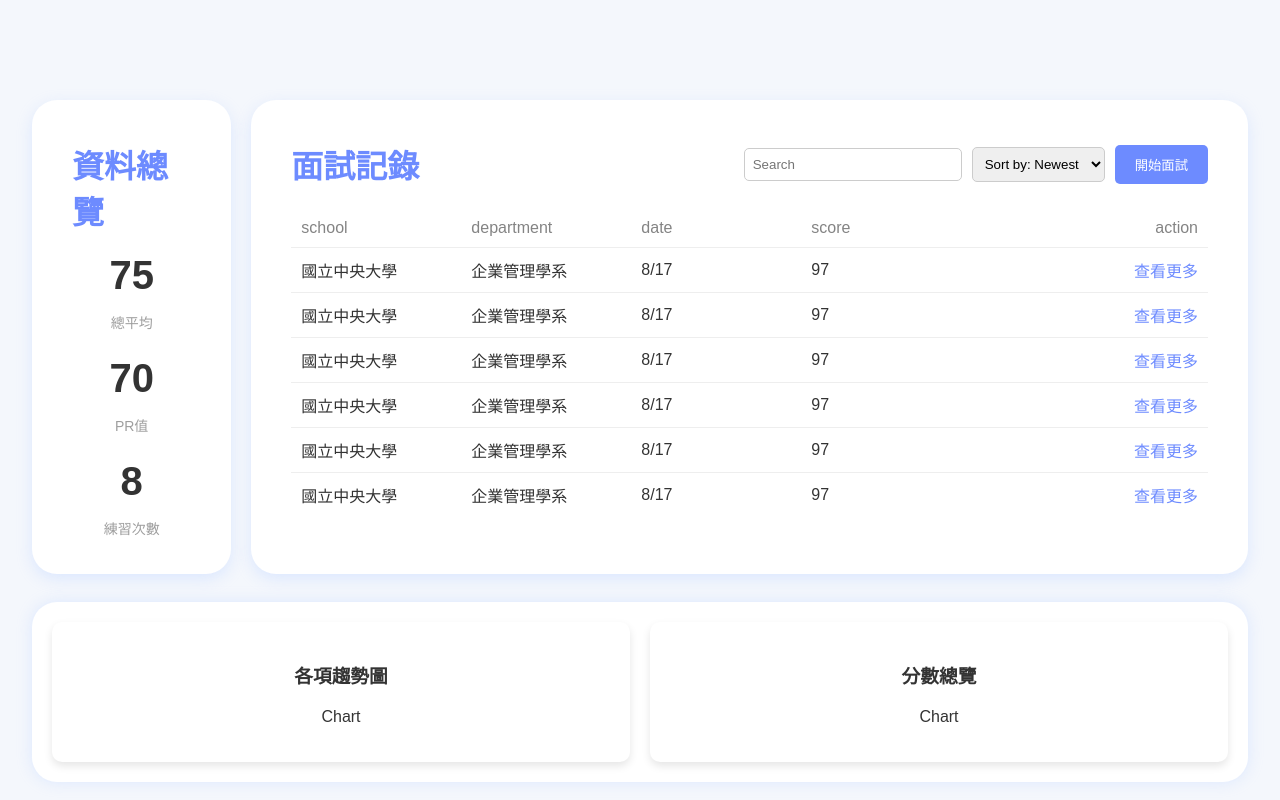
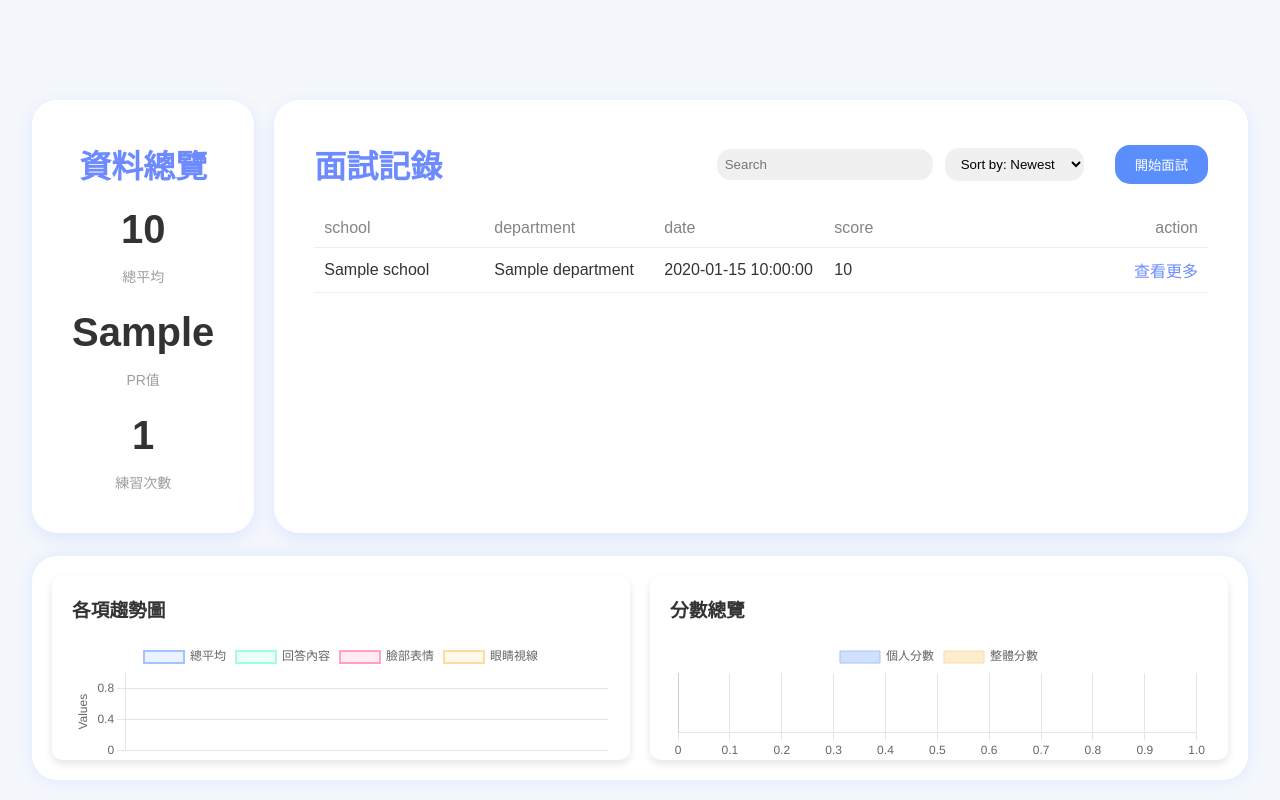
Before and after one commit to danwan1027/Mock-Interview, a Flask app: template Server/mock_interview/templates/studentDashboard.html in a window 1280 px wide. Run offline with Flask 3, Linux system fonts and the light colour scheme; the template is opened without the code that fills it: most values are stand-ins (such as "Sample title", 1, 10 or a date in 2020); some libraries are stand-ins or nearby versions.

Commit message:
feat:studentDashboard chart

```diff
--- a/Server/mock_interview/static/css/studentDashboard.css
+++ b/Server/mock_interview/static/css/studentDashboard.css
@@ -13,7 +13,7 @@ body {
 .container {
     display: grid;
     grid-template-columns: 1fr 5fr;
-    grid-template-rows: 1fr 2fr;
+    grid-template-rows: 1fr 1fr;
     grid-gap: 20px;
 
     height: 85%;
@@ -73,22 +73,32 @@ body {
 
 .search-sort input {
     padding: 8px;
-    border-radius: 5px;
-    border: 1px solid #ccc;
+    border-radius: 15px;
+    border: 1px solid #ffffff;
+    background-color: #f0f0f0;
     width: 200px;
 }
 
 .search-sort select {
-    padding: 8px;
-    border-radius: 5px;
-    border: 1px solid #ccc;
+    padding: 8px 12px;
+    border-radius: 15px;
+    border: 1px solid #ffffff;
+    background-color: #f0f0f0;
+
+}
+.search-container .search-icon {
+    position: absolute;
+    left: 10px;
+    font-size: 16px;
+    color: #999;
 }
 
 .search-sort button {
-    background-color: #6d8bff;
+    background-color: #5A8EFC;
     color: #fff;
     padding: 10px 20px;
-    border-radius: 5px;
+    margin-left: 20px;
+    border-radius: 15px;
     border: none;
     cursor: pointer;
 }
@@ -170,7 +180,7 @@ a {
 .charts {
     grid-column: span 2;
     background-color: #fff;
-    padding: 20px;
+    padding: 20px 20px;
     border-radius: 25px;
     box-shadow: 0 0 15px rgba(214, 227, 255, 0.8);     display: grid;
     grid-template-columns: 1fr 1fr;
@@ -180,15 +190,16 @@ a {
 .chart-item {
     background-color: #fff;
     border-radius: 10px;
-    padding: 20px;
+    padding: 0 20px; /* Removed vertical padding, kept horizontal padding */
     box-shadow: 0 4px 8px rgba(0, 0, 0, 0.1);
-    text-align: center;
+    text-align: left; /* Align text to the left */
 }
 
 .chart-item h3 {
-    margin-bottom: 20px;
     color: #333;
+    text-align: left; /* Ensure h3 is aligned to the left */
 }
+
 
 .line {
     border-bottom: 2px solid #cee1ff;
--- a/Server/mock_interview/templates/studentDashboard.html
+++ b/Server/mock_interview/templates/studentDashboard.html
@@ -1,29 +1,35 @@
 <!DOCTYPE html>
 <html lang="en">
+
 <head>
     <meta charset="UTF-8">
     <meta name="viewport" content="width=device-width, initial-scale=1.0">
     <title>Dashboard</title>
     <link rel="stylesheet" href="../static/css/studentDashboard.css">
+    <script src="https://cdn.jsdelivr.net/npm/chart.js"></script>
 </head>
+
 <body>
     <div class="container">
+        <!-- Overview Section -->
         <div class="overview">
             <h1>資料總覽</h1>
             <div class="overview-item">
-                <h2>75</h2>
+                <h2>{{ overview_data.average }}</h2>
                 <p>總平均</p>
             </div>
+
             <div class="overview-item">
-                <h2>70</h2>
+                <h2>{{ overview_data.pr_value }}</h2>
                 <p>PR值</p>
             </div>
             <div class="overview-item">
-                <h2>8</h2>
+                <h2>{{ overview_data.practice_count }}</h2>
                 <p>練習次數</p>
             </div>
         </div>
 
+        <!-- Records Section -->
         <div class="records">
             <div class="header">
                 <h1>面試記錄</h1>
@@ -31,7 +37,6 @@
                     <input type="text" placeholder="Search">
                     <select>
                         <option>Sort by: Newest</option>
-                        <!-- Add more options if needed -->
                     </select>
                     <button>開始面試</button>
                 </div>
@@ -47,72 +52,135 @@
                     </tr>
                 </thead>
                 <tbody>
+                    {% for record in interview_records %}
                     <tr>
-                        <td class="align-left">國立中央大學</td>
-                        <td class="align-left">企業管理學系</td>
-                        <td class="align-left">8/17</td>
-                        <td class="align-left">97</td>
+                        <td class="align-left">{{ record.school }}</td>
+                        <td class="align-left">{{ record.department }}</td>
+                        <td class="align-left">{{ record.date }}</td>
+                        <td class="align-left">{{ record.score }}</td>
                         <td class="align-right"><a href="#">查看更多</a></td>
                     </tr>
-                    <tr>
-                        <td class="align-left">國立中央大學</td>
-                        <td class="align-left">企業管理學系</td>
-                        <td class="align-left">8/17</td>
-                        <td class="align-left">97</td>
-                        <td class="align-right"><a href="#">查看更多</a></td>
-                    </tr><tr>
-                        <td class="align-left">國立中央大學</td>
-                        <td class="align-left">企業管理學系</td>
-                        <td class="align-left">8/17</td>
-                        <td class="align-left">97</td>
-                        <td class="align-right"><a href="#">查看更多</a></td>
-                    </tr><tr>
-                        <td class="align-left">國立中央大學</td>
-                        <td class="align-left">企業管理學系</td>
-                        <td class="align-left">8/17</td>
-                        <td class="align-left">97</td>
-                        <td class="align-right"><a href="#">查看更多</a></td>
-                    </tr><tr>
-                        <td class="align-left">國立中央大學</td>
-                        <td class="align-left">企業管理學系</td>
-                        <td class="align-left">8/17</td>
-                        <td class="align-left">97</td>
-                        <td class="align-right"><a href="#">查看更多</a></td>
-                    </tr><tr>
-                        <td class="align-left">國立中央大學</td>
-                        <td class="align-left">企業管理學系</td>
-                        <td class="align-left">8/17</td>
-                        <td class="align-left">97</td>
-                        <td class="align-right"><a href="#">查看更多</a></td>
-                    </tr><tr>
-                        <td class="align-left">國立中央大學</td>
-                        <td class="align-left">企業管理學系</td>
-                        <td class="align-left">8/17</td>
-                        <td class="align-left">97</td>
-                        <td class="align-right"><a href="#">查看更多</a></td>
-                    </tr><tr>
-                        <td class="align-left">國立中央大學</td>
-                        <td class="align-left">企業管理學系</td>
-                        <td class="align-left">8/17</td>
-                        <td class="align-left">97</td>
-                        <td class="align-right"><a href="#">查看更多</a></td>
-                    </tr>
+                    {% endfor %}
                 </tbody>
             </table>
-
-
         </div>
 
+        <!-- Charts Section -->
         <div class="charts">
             <div class="chart-item">
                 <h3>各項趨勢圖</h3>
-                <p>Chart</p>
+                <canvas id="trendChart"></canvas>
             </div>
+
             <div class="chart-item">
                 <h3>分數總覽</h3>
-                <p>Chart</p>
+                <canvas id="scoreOverviewChart"></canvas>
             </div>
         </div>
     </div>
+
+    <!-- JavaScript to Render Charts -->
+    <script>
+        var trendChartData = {
+            labels: {{ trend_chart_data.labels | safe }},
+            datasets: [
+                {
+                    label: '總平均',
+                    data: {{ trend_chart_data.datasets.total_avg | safe }},
+                    borderColor: 'rgba(160, 196, 255, 1)',
+                    backgroundColor: 'rgba(160, 196, 255, 0.2)',
+                    borderWidth: 2
+                },
+                {
+                    label: '回答內容',
+                    data: {{ trend_chart_data.datasets.content_quality | safe }},
+                    borderColor: 'rgba(160, 255, 219, 1)',
+                    backgroundColor: 'rgba(160, 255, 219, 0.2)',
+                    borderWidth: 2
+                },
+                {
+                    label: '臉部表情',
+                    data: {{ trend_chart_data.datasets.facial_expression | safe }},
+                    borderColor: 'rgba(255, 160, 196, 1)',
+                    backgroundColor: 'rgba(255, 160, 196, 0.2)',
+                    borderWidth: 2
+                },
+                {
+                    label: '眼睛視線',
+                    data: {{ trend_chart_data.datasets.eye_contact | safe }},
+                    borderColor: 'rgba(255, 219, 160, 1)',
+                    backgroundColor: 'rgba(255, 219, 160, 0.2)',
+                    borderWidth: 2
+                }
+            ]
+        };
+
+        var ctx1 = document.getElementById('trendChart').getContext('2d');
+        var trendChart = new Chart(ctx1, {
+            type: 'line',
+            data: trendChartData,
+            options: {
+                responsive: true,
+                maintainAspectRatio: true,
+                aspectRatio: 4.5,
+                scales: {
+                    x: {
+                        display: false,
+                    },
+                    y: {
+                        display: true,
+                        title: {
+                            display: true,
+                            text: 'Values'
+                        },
+                        beginAtZero: true
+                    }
+                }
+            }
+        });
+
+        var scoreOverviewChartData = {
+            labels: {{ score_overview_chart_data.labels | safe }},
+            datasets: [
+                {
+                    label: '個人分數',
+                    data: {{ score_overview_chart_data.personal_scores | safe }},
+                    backgroundColor: 'rgba(160, 196, 255, 0.5)',
+                    borderColor: 'rgba(160, 196, 255, 1)',
+                    borderWidth: 1
+                },
+                {
+                    label: '整體分數',
+                    data: {{ score_overview_chart_data.overall_scores | safe }},
+                    backgroundColor: 'rgba(255, 219, 160, 0.5)',
+                    borderColor: 'rgba(255, 219, 160, 1)',
+                    borderWidth: 1
+                }
+            ]
+        };
+
+        var ctx2 = document.getElementById('scoreOverviewChart').getContext('2d');
+        var scoreOverviewChart = new Chart(ctx2, {
+            type: 'bar',
+            data: scoreOverviewChartData,
+            options: {
+                indexAxis: 'y',
+                responsive: true,
+                maintainAspectRatio: true,
+                aspectRatio: 4.5,
+                scales: {
+                    x: {
+                        beginAtZero: true,
+                        stacked: true
+                    },
+                    y: {
+                        beginAtZero: true,
+                        stacked: true
+                    }
+                }
+            }
+        });
+    </script>
 </body>
+
 </html>
```
Also changed, not shown: Server/mock_interview/static/css/adminDashboard.css (+2 -5 lines), Server/mock_interview/views/frontend_redesign_router.py (+52 -3 lines).
